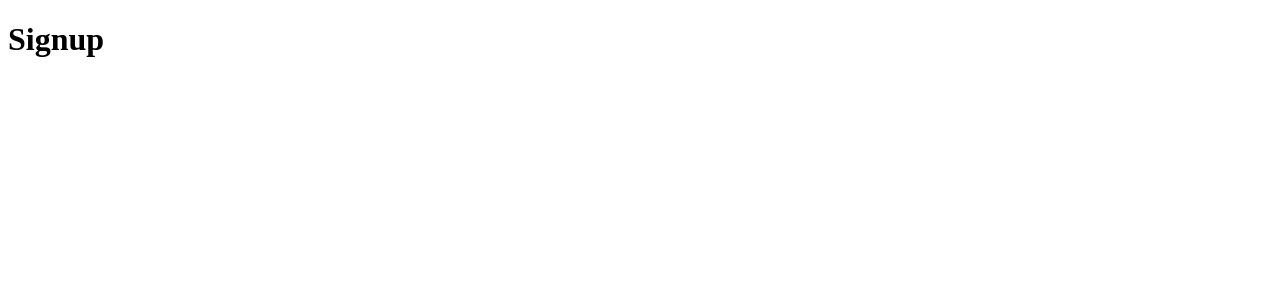
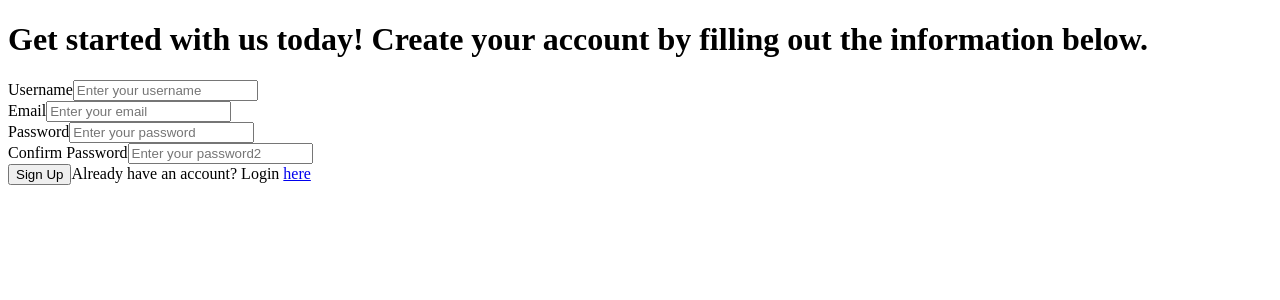
Before and after one commit to g-veronika/React-Form-Validation, a React (Create React App) app in the folder form-v1/: page / in a window 1280 px wide. Shown: the top 300 px of the page. Built offline with nearby package versions, Linux system fonts and the light colour scheme.

Commit message:
editing form signup component

```diff
--- a/form-v1/src/FormSignup.js
+++ b/form-v1/src/FormSignup.js
@@ -2,8 +2,76 @@ import React from 'react'
 
 const FormSignup = () => {
     return (
-        <div>
-            <h1>Signup</h1>
+        <div className="form-content-right">
+            <form className="form">
+                <h1>Get started with us today! Create your account by filling out the information below.</h1>
+
+                <div className="form-inputs">
+                    <label htmlFor="username"
+                    className="form-label">
+                        Username
+                    </label>
+                    <input
+                        id="username"
+                        type="text"
+                        name="username"
+                        className="form-input"
+                        placeholder="Enter your username">
+                        </input>
+                </div>
+
+                <div className="form-inputs">
+                    <label htmlFor="email"
+                    className="form-label">
+                        Email
+                    </label>
+                    <input
+                        id="email"
+                        type="email"
+                        name="email"
+                        className="form-input"
+                        placeholder="Enter your email">
+                        </input>
+                </div>
+
+                <div className="form-inputs">
+                    <label htmlFor="password"
+                    className="form-label">
+                        Password
+                    </label>
+                    <input
+                        id="password"
+                        type="password"
+                        name="email"
+                        className="form-input"
+                        placeholder="Enter your password">
+                        </input>
+                </div>
+
+                <div className="form-inputs">
+                    <label htmlFor="password2"
+                    className="form-label">
+                        Confirm Password
+                    </label>
+                    <input
+                        id="password2"
+                        type="password"
+                        name="email"
+                        className="form-input"
+                        placeholder="Enter your password2">
+                        </input>
+                </div>
+
+                <button className="form-input-button"
+                type="submit">
+                    Sign Up
+                </button>
+
+                <span className="form-input-login">
+                    Already have an account? Login <a href="#">here</a>
+                </span>
+
+            </form>
         </div>
     )
 }
```
